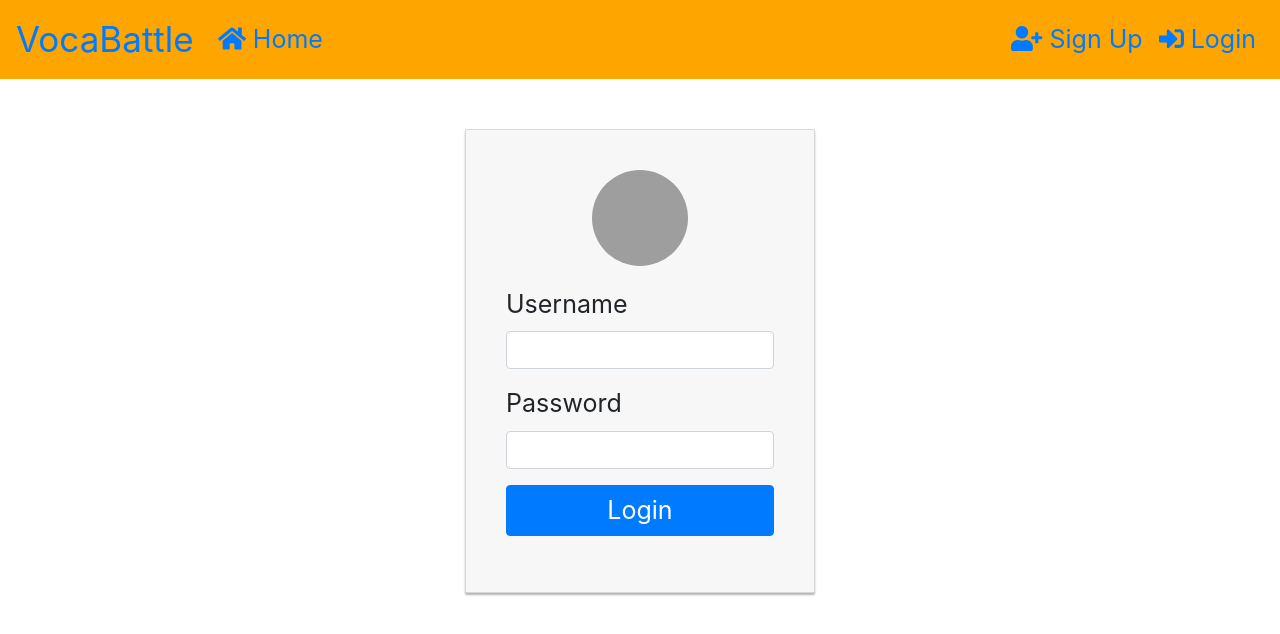
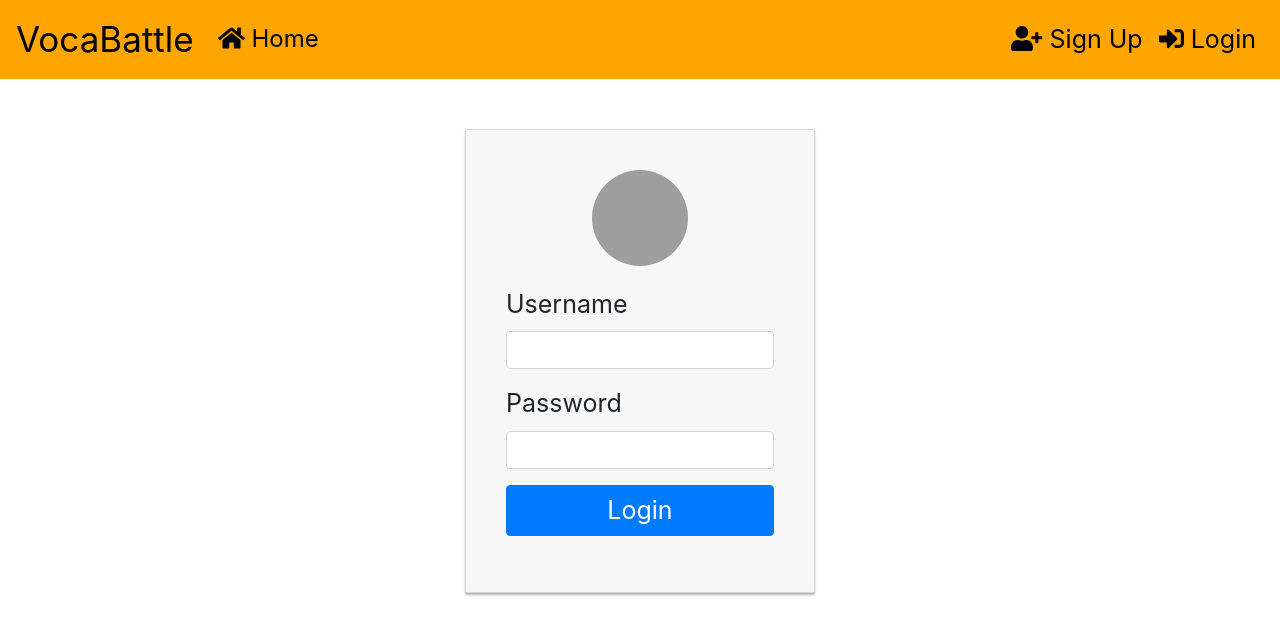
Before and after one commit to CptCringe/SYPProjekt, a Vue app in the folder frontend3/: page /login in a window 1280 px wide. Shown: the top 634 px of the page. Built offline with nearby package versions, Linux system fonts and the light colour scheme; grey boxes are pictures that could not be loaded.

Commit message:
Design verbessert

```diff
--- a/frontend3/src/App.vue
+++ b/frontend3/src/App.vue
@@ -1,11 +1,11 @@
 <template>
   <div id="app">
-    <nav class="navbar navbar-expand  " style="background-color: orange">
+    <nav class="navbar navbar-expand  " >
       <a href="/" class="navbar-brand" style="font-size: 35px">VocaBattle</a>
       <div class="navbar-nav mr-auto" >
         <li class="nav-item">
-          <router-link to="/home" class="nav-link" style="font-size: 25px">
-            <font-awesome-icon icon="home" style="font-size: 25px"/> Home
+          <router-link to="/home" class="nav-link" >
+            <font-awesome-icon icon="home" style="font-size: 100%"/> Home
           </router-link>
         </li>
         <li v-if="showAdminBoard" class="nav-item">
@@ -91,3 +91,32 @@ export default {
   }
 };
 </script>
+<style>
+
+  nav {
+    background-color: orange;
+  }
+  li{
+    font-size: 150%;
+    color: black;
+  }
+
+  a.nav-link{
+    color: black;
+    color:black;
+    transition: all .4s ease;
+  }
+  a.navbar-brand{
+    color:black;
+    transition: all .4s ease;
+  }
+
+  a.nav-link:hover{
+    color: white;
+  }
+  a.navbar-brand:hover{
+    color:white;
+  }
+
+
+</style>
```
